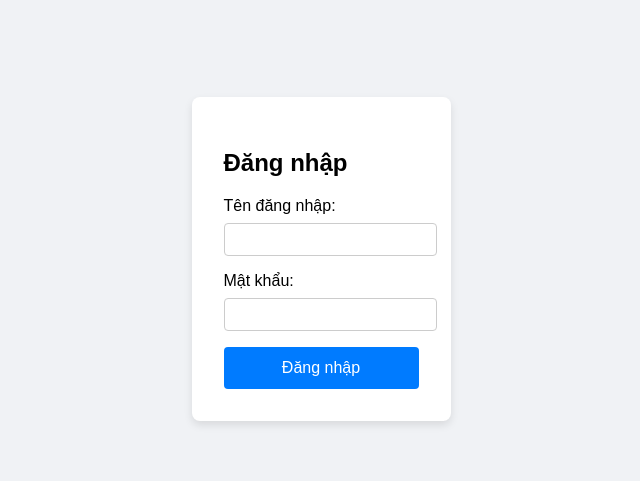
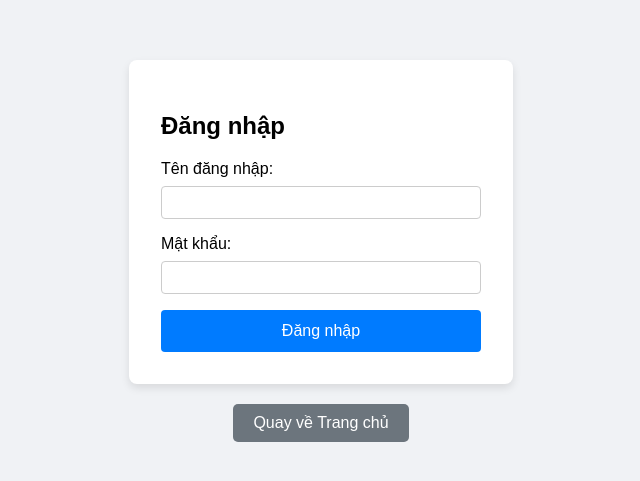
Before and after one commit to dangbacnamlhu/425000218_BaiTap2_10032026, a plain HTML site: page BaiTap3.html in a window 1280 px wide. Shown: the part 149-630 px from the top of the page, without its empty margins (319-959 px from the left). Drawn offline with Linux system fonts and the light colour scheme.

Commit message:
final 1003/2026_2003

```diff
--- a/BaiTap3.html
+++ b/BaiTap3.html
@@ -5,13 +5,26 @@
     <meta name="viewport" content="width=device-width, initial-scale=1.0">
     <title>Bài tập 3: Form Đăng nhập</title>
     <style>
-        body { font-family: sans-serif; display: flex; justify-content: center; align-items: center; height: 100vh; background-color: #f0f2f5; }
-        form { background: white; padding: 2rem; border-radius: 8px; box-shadow: 0 4px 8px rgba(0,0,0,0.1); }
+        body { font-family: sans-serif; display: flex; flex-direction: column; justify-content: center; align-items: center; min-height: 100vh; background-color: #f0f2f5; margin: 0; padding: 20px; box-sizing: border-box; }
+        form { background: white; padding: 2rem; border-radius: 8px; box-shadow: 0 4px 8px rgba(0,0,0,0.1); width: 100%; max-width: 320px; }
         div { margin-bottom: 1rem; }
         label { display: block; margin-bottom: 0.5rem; }
-        input { width: 100%; padding: 0.5rem; border: 1px solid #ccc; border-radius: 4px; }
+        input { width: 100%; padding: 0.5rem; border: 1px solid #ccc; border-radius: 4px; box-sizing: border-box; }
         button { width: 100%; padding: 0.75rem; border: none; border-radius: 4px; background-color: #007bff; color: white; font-size: 1rem; cursor: pointer; }
         button:hover { background-color: #0056b3; }
+        .back-button {
+            display: inline-block;
+            margin-top: 20px;
+            padding: 10px 20px;
+            background-color: #6c757d;
+            color: white;
+            text-decoration: none;
+            border-radius: 5px;
+            transition: background-color 0.3s;
+        }
+        .back-button:hover {
+            background-color: #5a6268;
+        }
     </style>
 </head>
 <body>
@@ -27,5 +40,6 @@
         </div>
         <button type="submit">Đăng nhập</button>
     </form>
+    <a href="index.html" class="back-button">Quay về Trang chủ</a>
 </body>
 </html>
```
Also changed, not shown: BaiTap1.html (+15 -0 lines), BaiTap2.html (+14 -0 lines), BaiTap4.html (+15 -0 lines).
